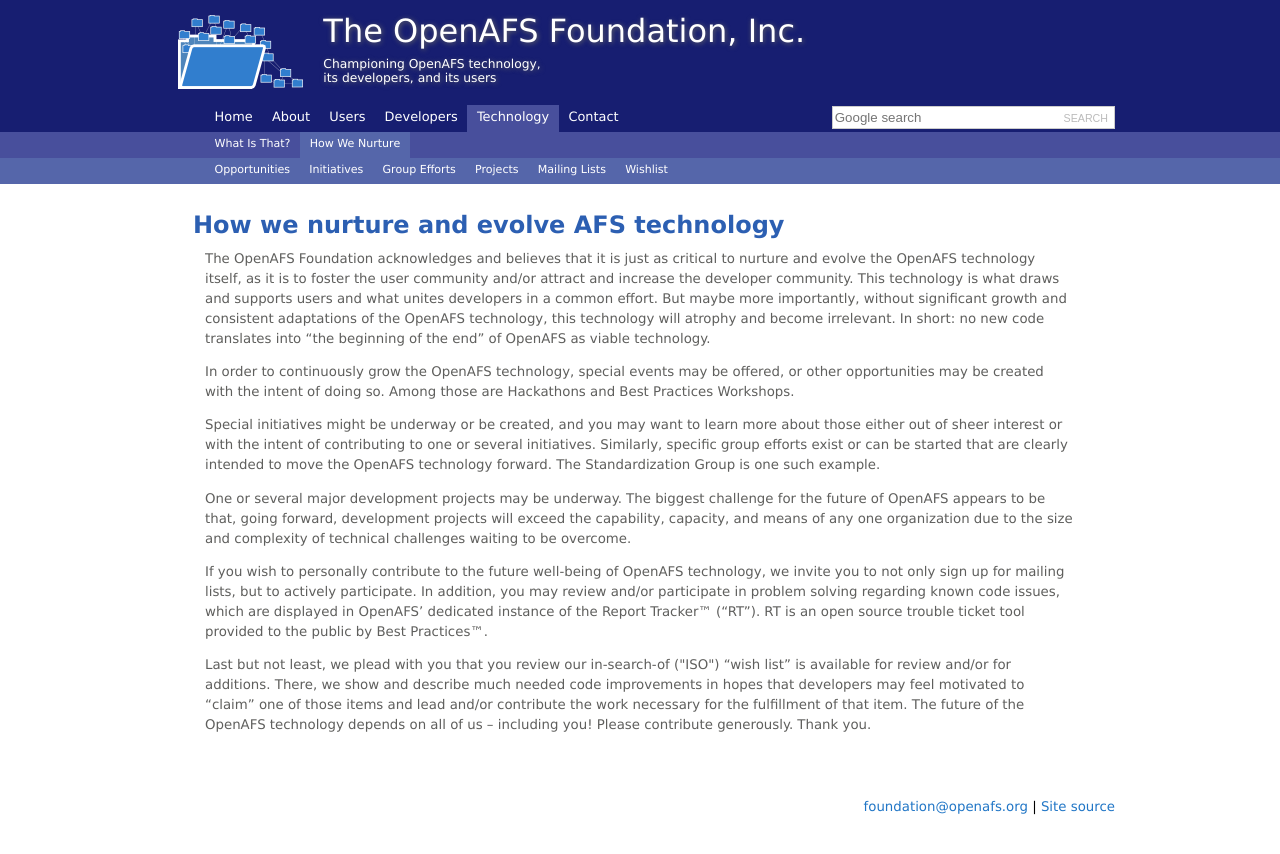
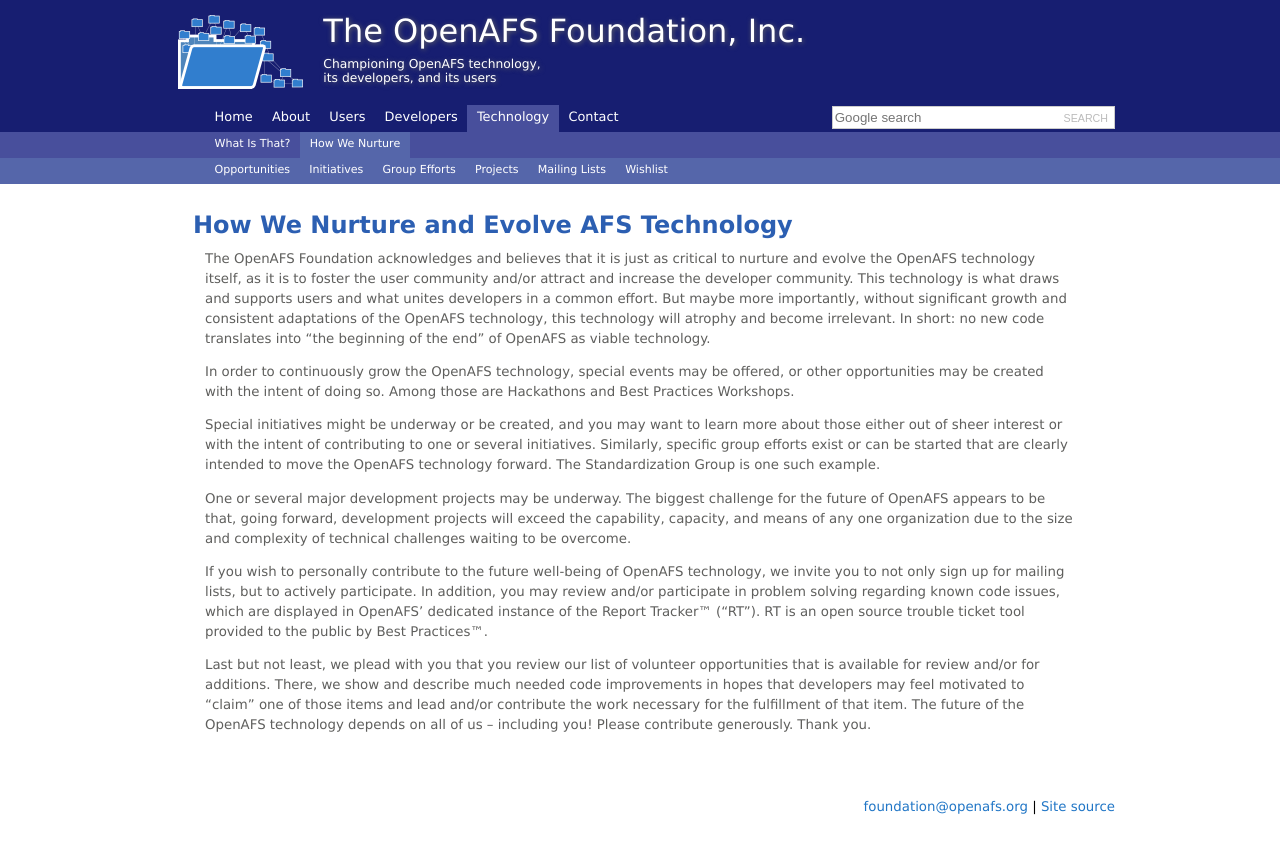
Before and after one commit to openafsfoundation/openafsfoundation.org, a Jekyll site: the page built from tech/nurture/index.md, in a window 1280 px wide. Shown: the top 854 px of the page. Built offline with Jekyll 4.4.1, drawn with Linux system fonts in a browser that asks for light colours.

Commit message:
Update index.md

```diff
--- a/tech/nurture/index.md
+++ b/tech/nurture/index.md
@@ -3,7 +3,7 @@
 nav: [tech,how]
 ---
 
-## How we nurture and evolve AFS technology ##
+## How We Nurture and Evolve AFS Technology ##
 
 The OpenAFS Foundation acknowledges and believes that it is just as critical to nurture and evolve the OpenAFS technology itself, as it is to foster the user community and/or attract and increase the developer community.  This technology is what draws and supports users and what unites developers in a common effort.  But maybe more importantly, without significant growth and consistent adaptations of the OpenAFS technology, this technology will atrophy and become irrelevant.  In short: no new code translates into “the beginning of the end” of OpenAFS as viable technology.
 
@@ -15,4 +15,4 @@
 
 If you wish to personally contribute to the future well-being of OpenAFS technology, we invite you to not only sign up for mailing lists, but to actively participate.  In addition, you may review and/or participate in problem solving regarding known code issues, which are displayed in OpenAFS’ dedicated instance of the Report Tracker™ (“RT”).  RT is an open source trouble ticket tool provided to the public by Best Practices™.
 
-Last but not least, we plead with you that you review our in-search-of ("ISO") “wish list” is available for review and/or for additions.  There, we show and describe much needed code improvements in hopes that developers may feel motivated to “claim” one of those items and lead and/or contribute the work necessary for the fulfillment of that item.  The future of the OpenAFS technology depends on all of us -- including you!  Please contribute generously.  Thank you.
+Last but not least, we plead with you that you review our list of volunteer opportunities that is available for review and/or for additions.  There, we show and describe much needed code improvements in hopes that developers may feel motivated to “claim” one of those items and lead and/or contribute the work necessary for the fulfillment of that item.  The future of the OpenAFS technology depends on all of us -- including you!  Please contribute generously.  Thank you.
```
